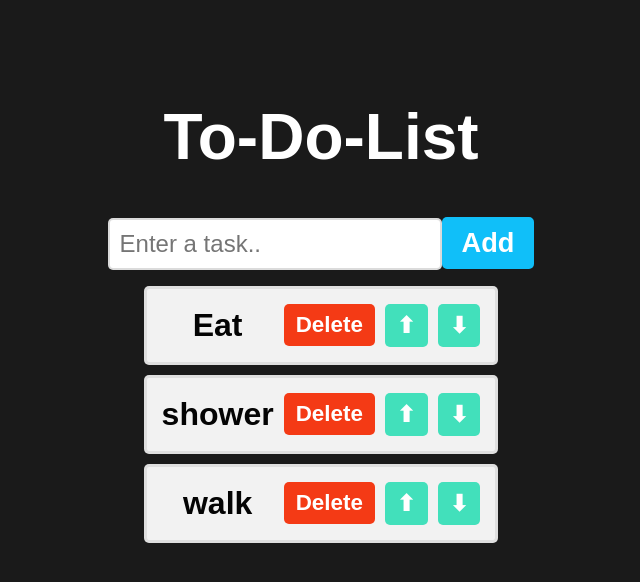
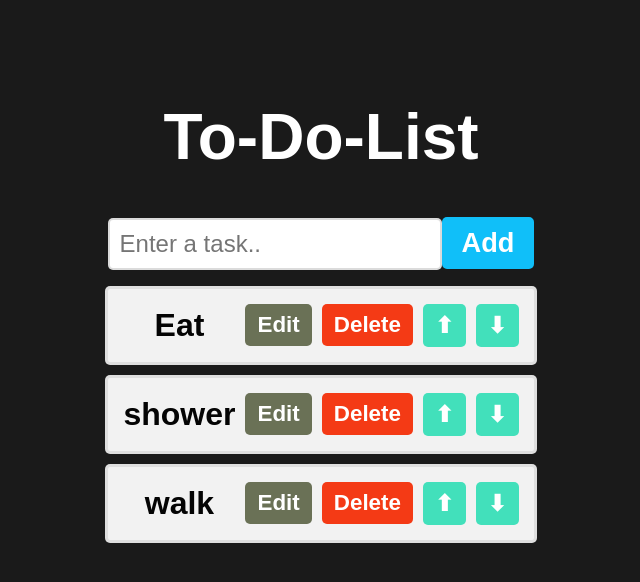
Before and after one commit to MadMax0312/To-Do-List, a React (Vite) app in the folder my-react-app/: page / in a window 1280 px wide. Shown: the top 582 px of the page, without its empty margins (319-959 px from the left). Built offline with nearby package versions, Linux system fonts and the light colour scheme.

Commit message:
validation completed

```diff
--- a/my-react-app/src/App.jsx
+++ b/my-react-app/src/App.jsx
@@ -1,9 +1,12 @@
 import ToDoList from "./ToDoList"
+import { ToastContainer } from 'react-toastify';
+import 'react-toastify/dist/ReactToastify.css';
 
 function App() {
 
   return (
     <>
+     <ToastContainer autoClose={2000}/>
       <ToDoList/>
     </>
   )
--- a/my-react-app/src/ToDoList.jsx
+++ b/my-react-app/src/ToDoList.jsx
@@ -1,4 +1,6 @@
 import React, { useState } from "react";
+import { toast } from 'react-toastify';
+
 
 function ToDoList() {
     const [tasks, setTasks] = useState(["Eat", "shower", "walk"]);
@@ -10,17 +12,32 @@ function ToDoList() {
 
     function addTask() {
 
-        if(newTask.trim() !== "") {
+        if (newTask.trim() === "") {
+            toast.error('Enter valid task')
+        }else if(tasks.some(task => task.toLowerCase() === newTask.toLowerCase())) {
+            toast.error('Task already present')
+        }
+        else{
             setTasks(t => [...t, newTask])
             setNewTask('')
+            toast.success('New task added')
         }
 
     }
 
+    function editTask() {
+
+    }
+
     function deleteTask(index) {
+        const isConfirmed = window.confirm('Are you sure you want to delete this task?');
 
-        const updatedTasks = tasks.filter((_,i) => i!==index)
-        setTasks(updatedTasks)
+        if (isConfirmed) {
+            const updatedTasks = tasks.filter((_, i) => i !== index);
+            setTasks(updatedTasks);
+            toast.success('Task deleted');
+        }
+
     }
 
     function moveTaskUp(index) {
@@ -65,6 +82,13 @@ function ToDoList() {
                     <span className="text">
                         {task}
                     </span>
+
+                    <button
+                    className="edit-button"
+                    onClick={() => editTask(index)}>
+                        Edit
+                    </button>
+
                     <button
                     className="delete-button"
                     onClick={() => deleteTask(index)}>
--- a/my-react-app/src/index.css
+++ b/my-react-app/src/index.css
@@ -39,6 +39,13 @@ button {
     background-color: hsl(4, 91%, 43%);
 }
 
+.edit-button {
+    background-color: hsl(76, 14%, 39%);
+}
+.edit-button:hover {
+    background-color: hsl(76, 14%, 24%);
+}
+
 .move-button {
     background-color: hsl(166, 72%, 57%);
 }
@@ -73,7 +80,7 @@ li {
     flex: 1;
 }
 
-.delete-button, .move-button {
+.delete-button, .move-button, .edit-button {
     padding: 8px 12px;
     font-size: 1.4rem;
     margin-left: 10px;
--- /dev/null
+++ b/package.json
@@ -0,0 +1,5 @@
+{
+  "dependencies": {
+    "react-toastify": "^10.0.4"
+  }
+}
```
Also changed, not shown: 1 other file (tests, documents, lock files or other folders).
